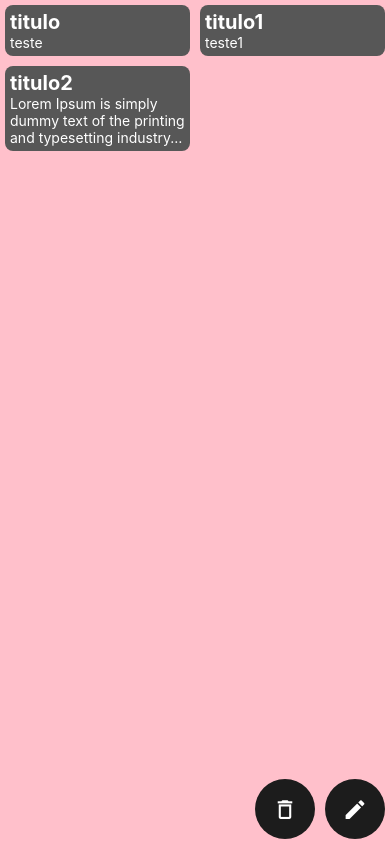
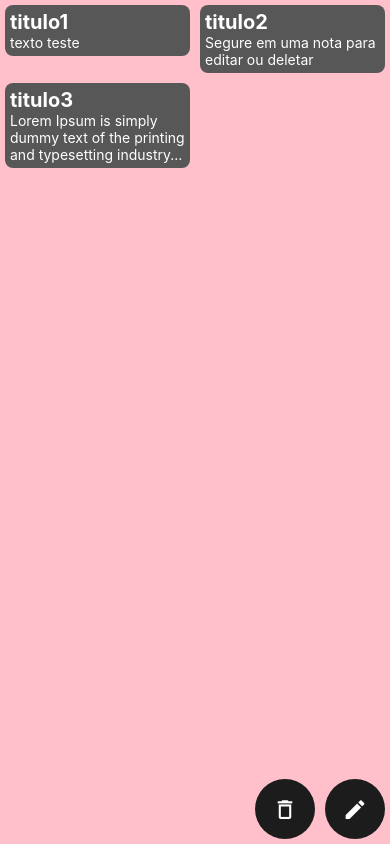
Before and after one commit to savio777/test-vaga-kaspper-rv-digital-app-note-pad, a React Native app: screen / in a window 390 px wide. Built offline with nearby package versions, Linux system fonts and the light colour scheme.

Commit message:
mudança na mensagem das notas mockup

```diff
--- a/src/NotesHooks/Notes.tsx
+++ b/src/NotesHooks/Notes.tsx
@@ -26,9 +26,13 @@
   "Lorem Ipsum is simply dummy text of the printing and typesetting industry. Lorem Ipsum has been the industry's standard dummy text ever since the 1500s, when an unknown printer took a galley of type and scrambled it to make a type specimen book. It has survived not only five centuries, but also the leap into electronic typesetting, remaining essentially unchanged. It was popularised in the 1960s with the release of Letraset sheets containing Lorem Ipsum passages, and more recently with desktop publishing software like Aldus PageMaker including versions of Lorem Ipsum.";
 
 const dataMockup = [
-  {id: randomId(), text: 'teste', title: 'titulo'},
-  {id: randomId(), text: 'teste1', title: 'titulo1'},
-  {id: randomId(), text: textLoremIpsum, title: 'titulo2'},
+  {id: randomId(), text: 'texto teste', title: 'titulo1'},
+  {
+    id: randomId(),
+    text: 'Segure em uma nota para editar ou deletar',
+    title: 'titulo2',
+  },
+  {id: randomId(), text: textLoremIpsum, title: 'titulo3'},
 ];
 
 export const NotesProvider: React.FC = ({children}) => {
```
